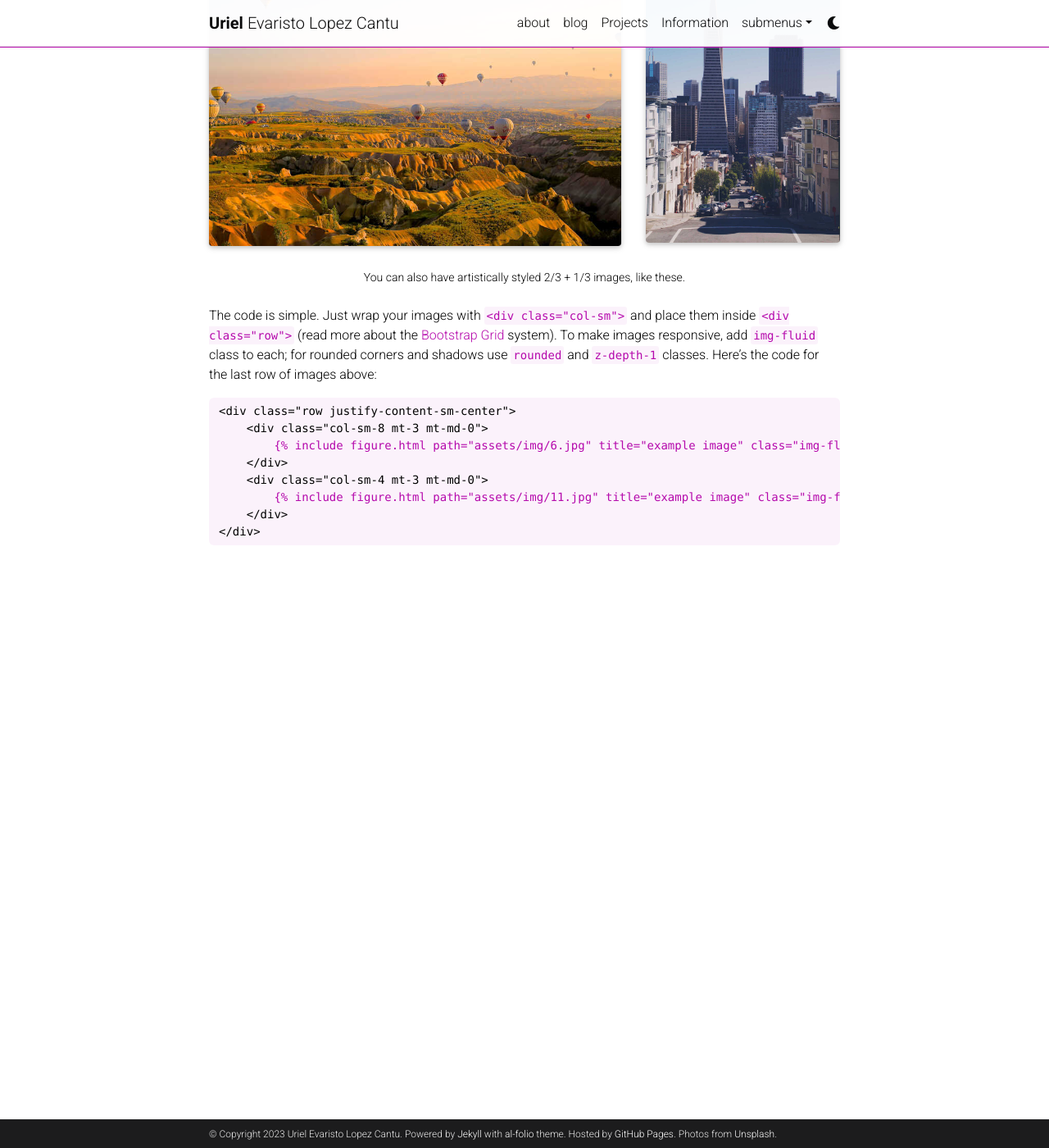
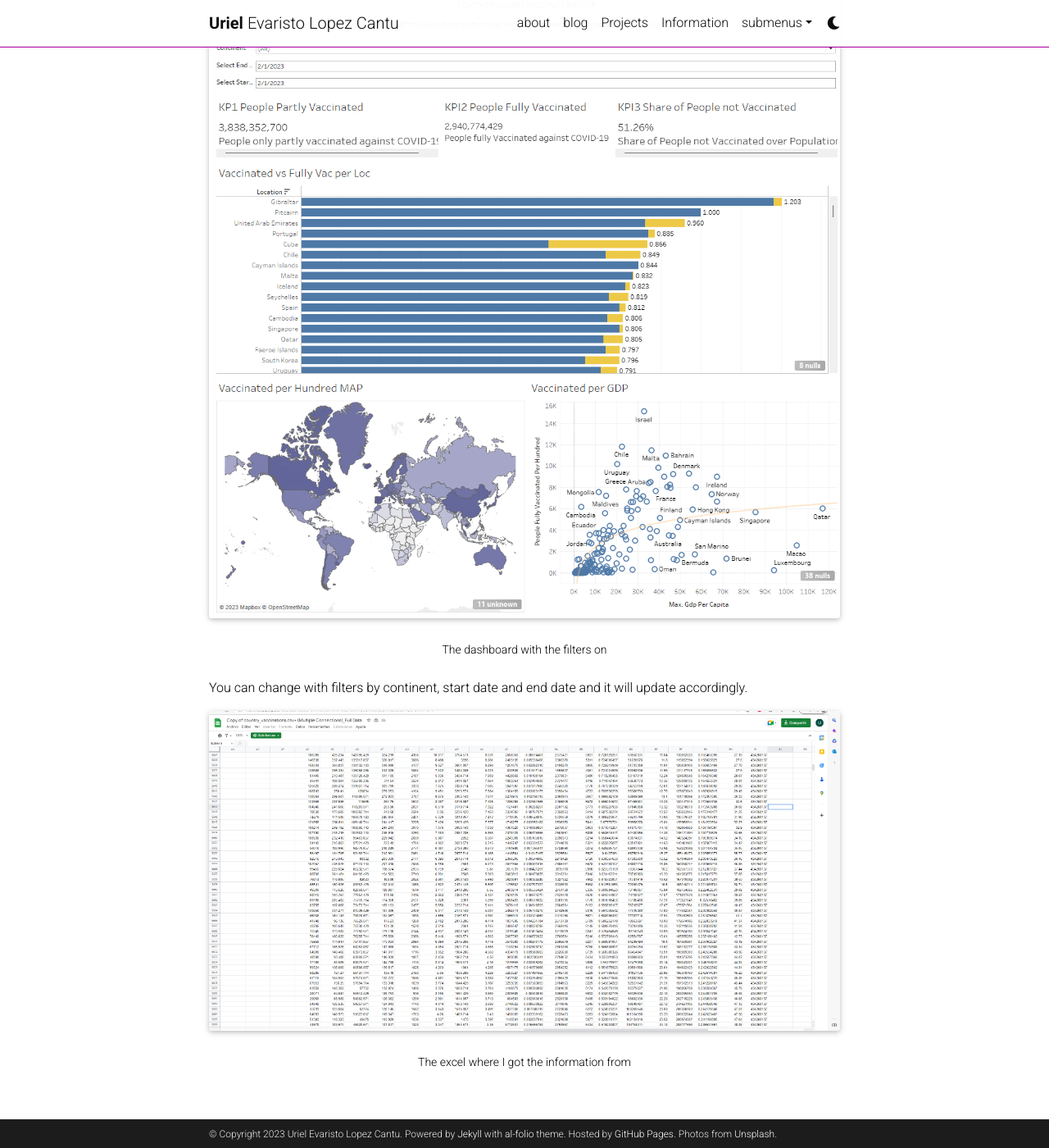
Before and after one commit to ulopezc/ulopezc.github.io, a Jekyll site: the page built from _projects/3_project.md, in a window 1280 px wide and 1400 px high, scrolled down 1449 px. Shown: the whole window at 82% size. Built offline with Jekyll 4.4.1, drawn with Linux system fonts in a browser that asks for light colours; full-size pictures stand in for the smaller copies a plugin makes; comment, search, counter and statistics services are not loaded; a style sheet for code colours, icons or effects is not loaded.

Commit message:
Update 3_project.md

````diff
--- a/_projects/3_project.md
+++ b/_projects/3_project.md
@@ -26,33 +26,22 @@ Lastly, I plotted a trend line graph of vaccinated individuals per Gross Domesti
 
 This Dashboard represents the final outcome of the project, where you can manipulate and customize the view by selecting different continents and date ranges through the use of filters.
 
-<div class="row justify-content-sm-center">
-    <div class="col-sm-8 mt-3 mt-md-0">
-        {% include figure.html path="assets/img/6.jpg" title="example image" class="img-fluid rounded z-depth-1" %}
-    </div>
-    <div class="col-sm-4 mt-3 mt-md-0">
-        {% include figure.html path="assets/img/11.jpg" title="example image" class="img-fluid rounded z-depth-1" %}
+<div class="row">
+    <div class="col-sm mt-3 mt-md-0">
+        {% include figure.html path="assets/img/TableauDasboard2.png" title="Dashboard1" class="img-fluid rounded z-depth-1" %}
     </div>
 </div>
 <div class="caption">
-    You can also have artistically styled 2/3 + 1/3 images, like these.
+    The dashboard with the filters on
 </div>
 
+You can change with filters by continent, start date and end date and it will update accordingly.
 
-The code is simple.
-Just wrap your images with `<div class="col-sm">` and place them inside `<div class="row">` (read more about the <a href="https://getbootstrap.com/docs/4.4/layout/grid/">Bootstrap Grid</a> system).
-To make images responsive, add `img-fluid` class to each; for rounded corners and shadows use `rounded` and `z-depth-1` classes.
-Here's the code for the last row of images above:
-
-{% raw %}
-```html
-<div class="row justify-content-sm-center">
-    <div class="col-sm-8 mt-3 mt-md-0">
-        {% include figure.html path="assets/img/6.jpg" title="example image" class="img-fluid rounded z-depth-1" %}
-    </div>
-    <div class="col-sm-4 mt-3 mt-md-0">
-        {% include figure.html path="assets/img/11.jpg" title="example image" class="img-fluid rounded z-depth-1" %}
+<div class="row">
+    <div class="col-sm mt-3 mt-md-0">
+        {% include figure.html path="assets/img/DataCOVID.png" title="DATA" class="img-fluid rounded z-depth-1" %}
     </div>
 </div>
-```
-{% endraw %}
+<div class="caption">
+    The excel where I got the information from
+</div>
````
